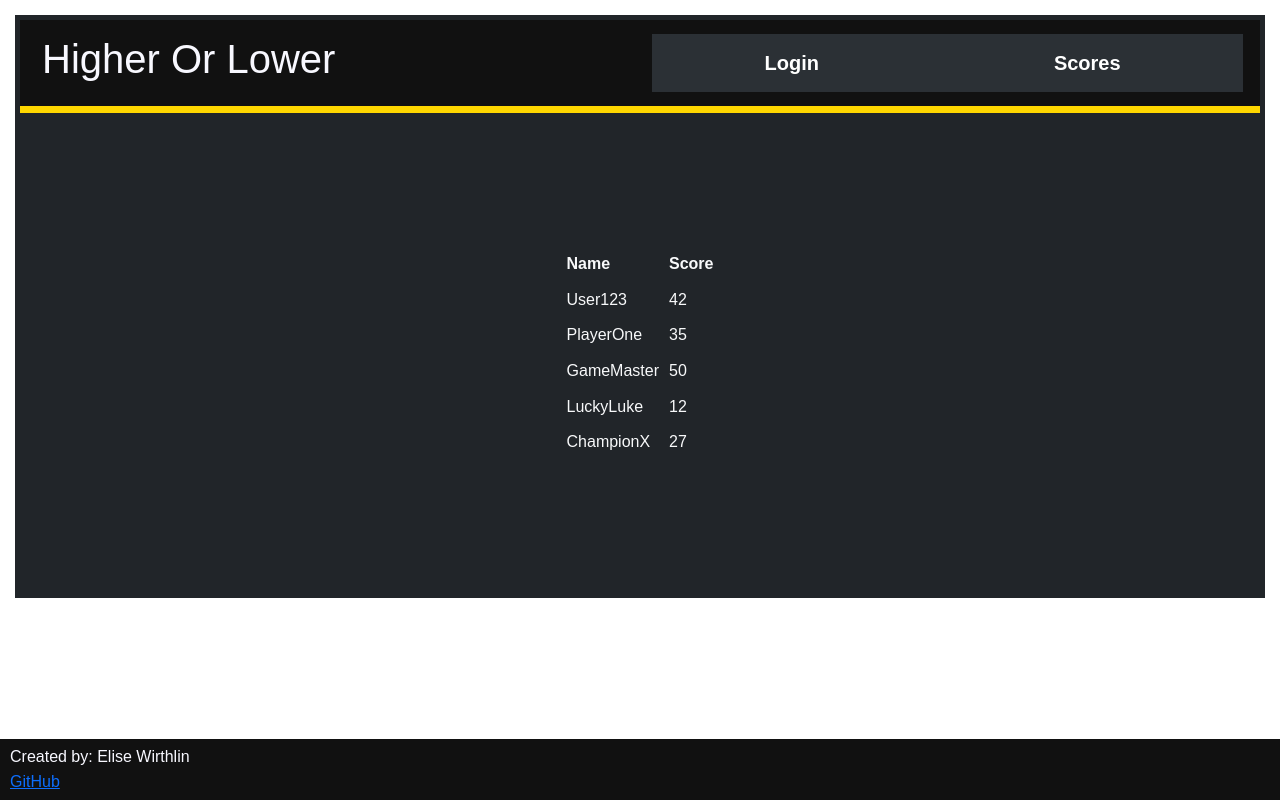
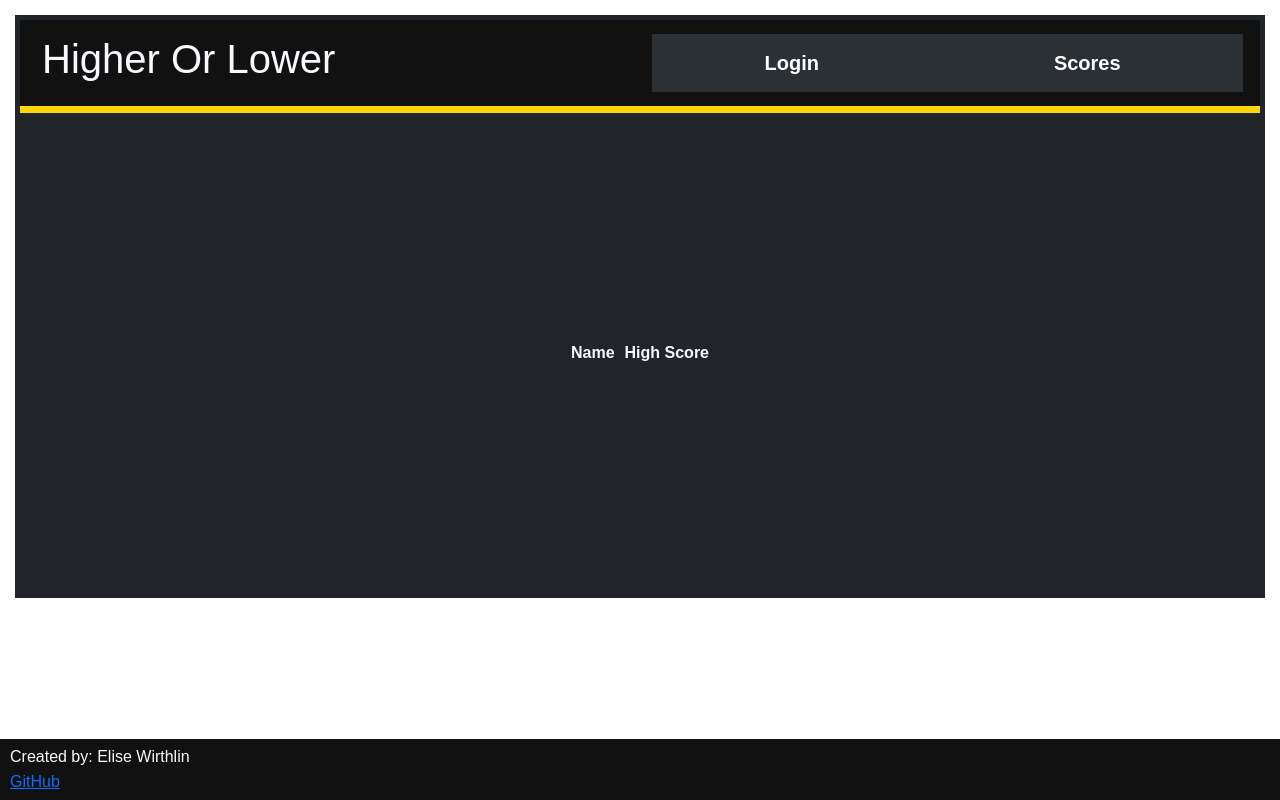
Before and after one commit to elsbels64/startup, a React (Vite) app: page /scores in a window 1280 px wide. Built offline with nearby package versions, Linux system fonts and the light colour scheme.

Commit message:
fixed updating highScores and Scores

```diff
--- a/index.html
+++ b/index.html
@@ -3,7 +3,7 @@
   <head>
     <meta charset="UTF-8" />
     <meta name="viewport" content="width=device-width, initial-scale=1.0" />
-    <title>Higher Or Lower - Login</title>
+    <title>Higher Or Lower</title>
   </head>
   <body>
     <noscript>You need to enable JavaScript to run this app.</noscript>
--- a/src/game/game.jsx
+++ b/src/game/game.jsx
@@ -74,17 +74,22 @@ export function Game(props) {
 
   const updateScore = (prev, next, prediction) => {
     if (!prev) return;
+    // console.log("update score")
     const isHigher = isNewCardHigher(prev.code, next.code);
     const isEqual = areCardsEqual(prev.code, next.code);
+    // console.log(prediction)
+    // console.log(isHigher)
 
     if (isEqual || (isHigher && prediction === "higher") || (!isHigher && prediction === "lower")) {
       setRunningScore((prevScore) => prevScore + 1);
     } else {
+      // console.log("wrong guess")
       const newScore = { name: props.username, score: runningScore };
       setScore(runningScore);
       updateScoresLocalStorage(newScore);
       if (runningScore > highScore) {
         setHighScore(runningScore);
+        updateHighScoresLocalStorage(newScore);
       }
       setRunningScore(0);
     }
@@ -92,12 +97,20 @@ export function Game(props) {
 
   const updateScoresLocalStorage = (newScore) => {
     let storedScores = JSON.parse(localStorage.getItem("scores")) || [];
-    storedScores.push(newScore);
-    storedScores.sort((a, b) => b.score - a.score);
+    storedScores.unshift(newScore);
     storedScores = storedScores.slice(0, 10);
     localStorage.setItem("scores", JSON.stringify(storedScores));
     setScores(storedScores);
   };
+
+  const updateHighScoresLocalStorage = (newScore) => {
+    let storedHighScores = JSON.parse(localStorage.getItem("highScores")) || [];
+    storedHighScores = storedHighScores.filter(score => score.name !== newScore.name);
+    storedHighScores.push(newScore);
+    storedHighScores.sort((a, b) => b.score - a.score);
+    localStorage.setItem("highScores", JSON.stringify(storedHighScores));
+  };
+
 
   return (
     <main>
@@ -105,7 +118,6 @@ export function Game(props) {
         <OtherScores scores={scores} />
         <div className="game">
           <div className="score">
-            <p>{props.username}'s high score is {highScore}</p>
             <label htmlFor="count">Score</label>
             <input type="text" id="count" value={runningScore} readOnly />
           </div>
--- a/src/login/authenticated.jsx
+++ b/src/login/authenticated.jsx
@@ -6,7 +6,7 @@ import Button from 'react-bootstrap/Button';
 
 export function Authenticated(props) {
   function logout() {
-    localStorage.removeItem('userName');
+    localStorage.removeItem('username');
     props.onLogout();
   }
 
@@ -14,7 +14,7 @@ export function Authenticated(props) {
 
   return (
     <div>
-      <div className='playerName'>{props.userName}</div>
+      <div className='playerName'>{props.username}</div>
       <Button variant='primary' onClick={() => navigate('/game')}>
         Play
       </Button>
--- a/src/login/login.jsx
+++ b/src/login/login.jsx
@@ -5,19 +5,19 @@ import { Unauthenticated } from './unauthenticated';
 import { Authenticated } from './authenticated';
 import { AuthState } from './authState';
 
-export function Login({ userName, authState, onAuthChange }) {
+export function Login({ username, authState, onAuthChange }) {
   return (
     <main >
       <div>
         {authState !== AuthState.Unknown && <h1>Welcome!</h1>}
         {authState === AuthState.Authenticated && (
-          <Authenticated userName={userName} onLogout={() => onAuthChange(userName, AuthState.Unauthenticated)} />
+          <Authenticated username={username} onLogout={() => onAuthChange(username, AuthState.Unauthenticated)} />
         )}
         {authState === AuthState.Unauthenticated && (
           <Unauthenticated
-            userName={userName}
-            onLogin={(loginUserName) => {
-              onAuthChange(loginUserName, AuthState.Authenticated);
+            username={username}
+            onLogin={(loginUsername) => {
+              onAuthChange(loginUsername, AuthState.Authenticated);
             }}
           />
         )}
--- a/src/login/unauthenticated.jsx
+++ b/src/login/unauthenticated.jsx
@@ -3,16 +3,16 @@ import React from 'react';
 import Button from 'react-bootstrap/Button';;
 
 export function Unauthenticated(props) {
-  const [username, setUserName] = React.useState(props.userName);
+  const [username, setUsername] = React.useState(props.username);
   const [password, setPassword] = React.useState('');
 
   async function loginUser() {
-    localStorage.setItem('userName', username);
+    localStorage.setItem('username', username);
     props.onLogin(username);
   }
 
   async function registerUser() {
-    localStorage.setItem('userName', username);
+    localStorage.setItem('username', username);
     props.onLogin(username);
   }
 
@@ -21,7 +21,7 @@ export function Unauthenticated(props) {
       <div>
         <div className='input-group mb-3'>
           <span className='input-group-text'>Username</span>
-          <input className='form-control' type='text' value={username} onChange={(e) => setUserName(e.target.value)} placeholder='username' />
+          <input className='form-control' type='text' value={username} onChange={(e) => setUsername(e.target.value)} placeholder='username' />
         </div>
         <div className='input-group mb-3'>
           <span className='input-group-text'>Password</span>
--- a/src/scores/scores.jsx
+++ b/src/scores/scores.jsx
@@ -1,36 +1,31 @@
-import React from 'react';
+import React, { useState, useEffect } from 'react';
 
 export function Scores() {
+  const [scores, setScores] = useState([]);
+
+  useEffect(() => {
+    const storedScores = JSON.parse(localStorage.getItem("highScores")) || [];
+    console.log(storedScores)
+    setScores(storedScores);
+  }, []);
+
+
   return (
     <main>
     <table>
     <thead>
       <tr>
         <th>Name</th>
-        <th>Score</th>
+        <th>High Score</th>
       </tr>
     </thead>
     <tbody>
-      <tr>
-        <td>User123</td>
-        <td>42</td>
-      </tr>
-      <tr>
-        <td>PlayerOne</td>
-        <td>35</td>
-      </tr>
-      <tr>
-        <td>GameMaster</td>
-        <td>50</td>
-      </tr>
-      <tr>
-        <td>LuckyLuke</td>
-        <td>12</td>
-      </tr>
-      <tr>
-        <td>ChampionX</td>
-        <td>27</td>
-      </tr>
+    {scores.map((entry, index) => (
+          <tr key={index}>
+            <td>{entry.name}</td>
+            <td>{entry.score}</td>
+          </tr>
+        ))}
     </tbody>
   </table>
 </main>
```
